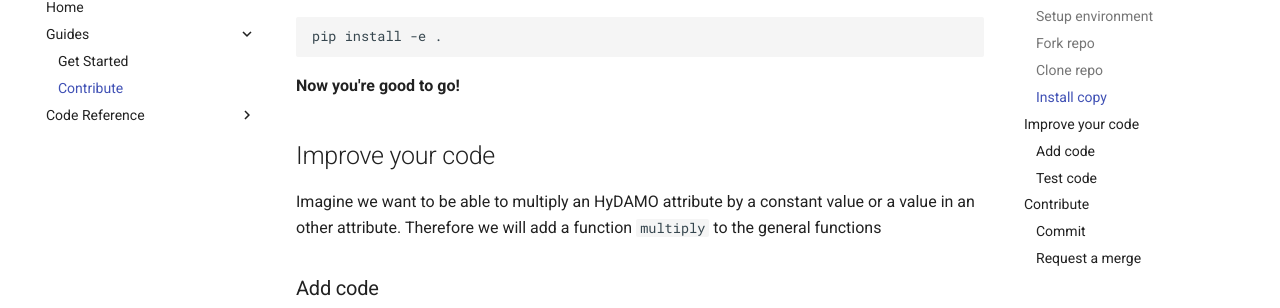
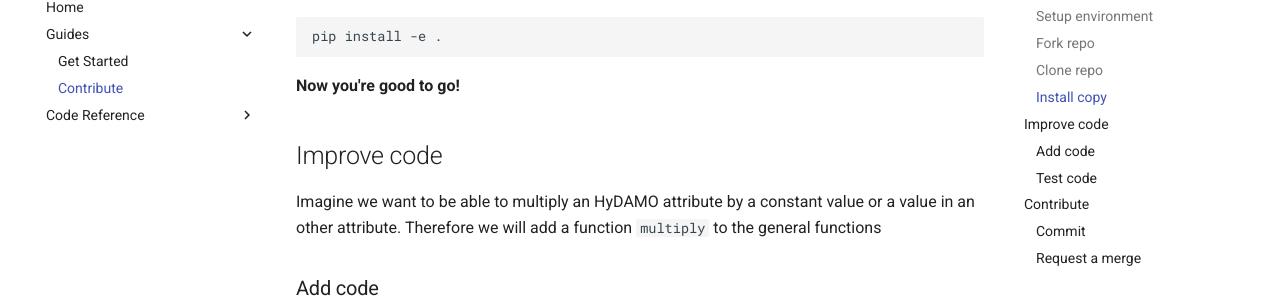
Before and after one commit to HetWaterschapshuis/HyDAMOValidatieModule, an MkDocs documentation site: the page built from docs/guides/contribute.md, in a window 1280 px wide and 900 px high, scrolled down 2210 px. Shown: the part 119-427 px from the top of the window. Built offline with MkDocs 1.6.1 and Material for MkDocs 9.7.7, drawn with Linux system fonts in a browser that asks for light colours.

Commit message:
Update contribute.md

```diff
--- a/docs/guides/contribute.md
+++ b/docs/guides/contribute.md
@@ -63,7 +63,7 @@ pip install -e .
 
 __Now you're good to go!__
 
-## Improve your code
+## Improve code
 Imagine we want to be able to multiply an HyDAMO attribute by a constant value or a value in an other attribute.
 Therefore we will add a function `multiply` to the general functions
 
```
